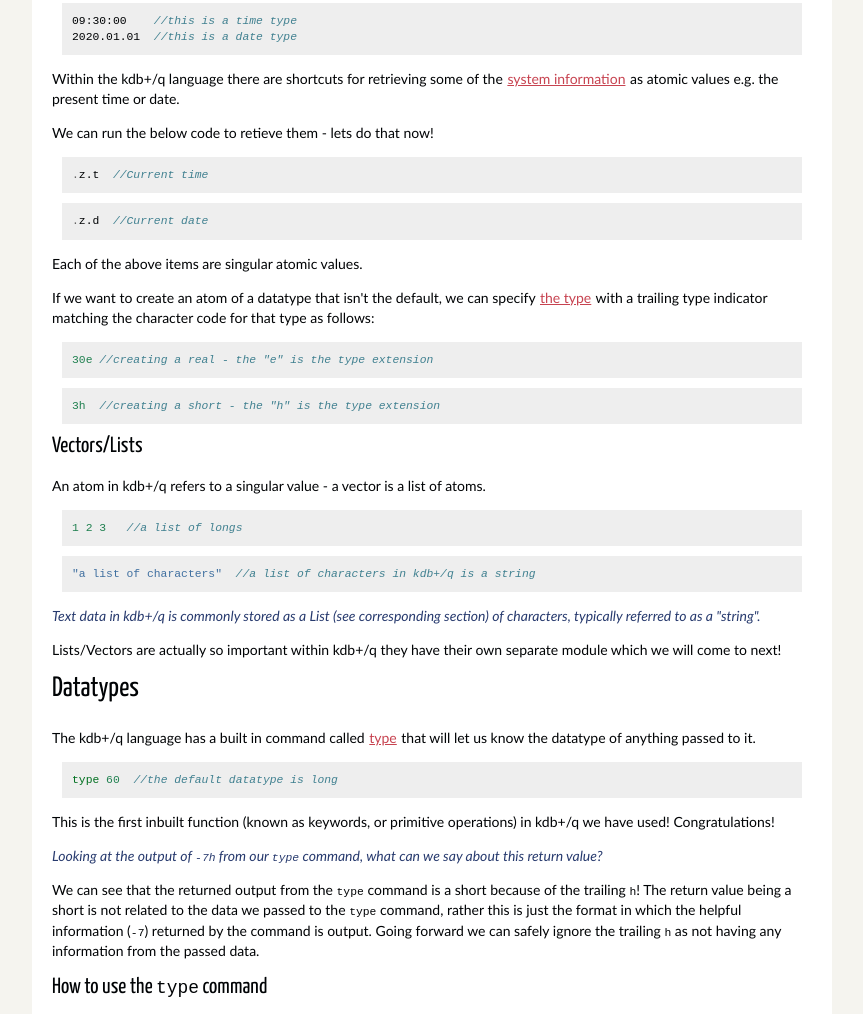
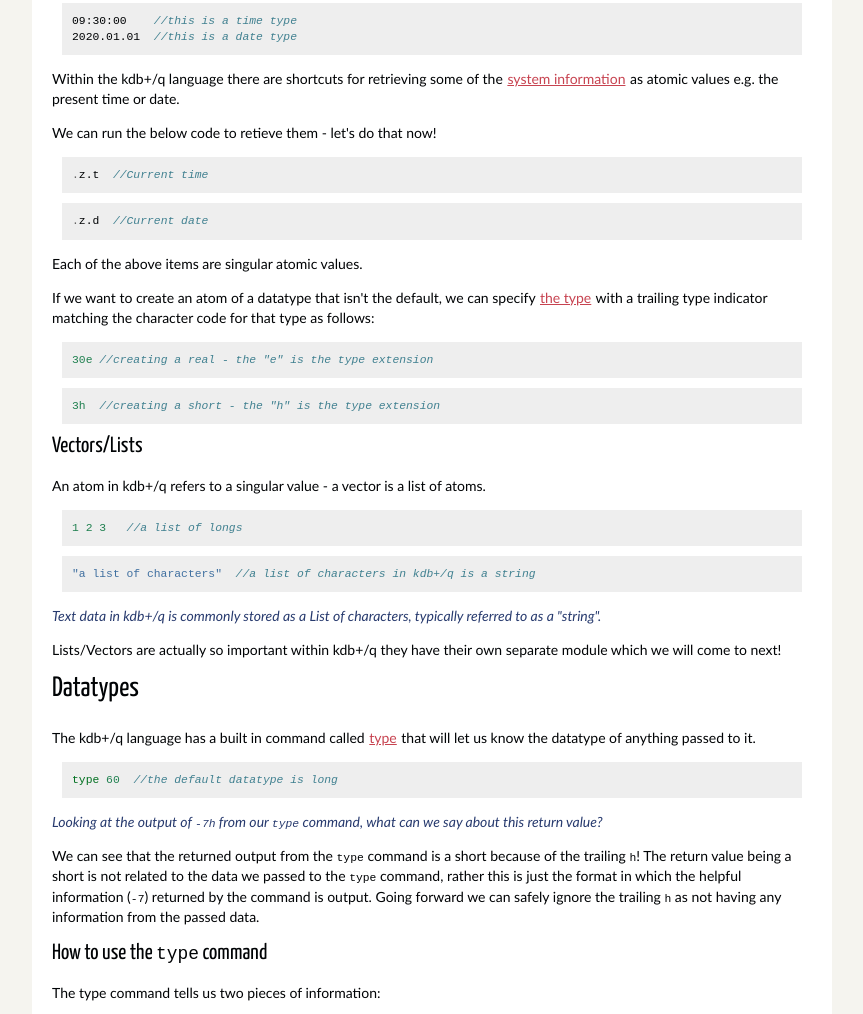
Before and after one commit to londonbreakout/londonbreakout.github.io, a plain HTML site: page atoms-and-primitives-in-kdbq.html in a window 1280 px wide. Shown: the part 418-1432 px from the top of the page, without its empty margins (208-1071 px from the left). Drawn offline with Linux system fonts and the light colour scheme; files whose address does not match are found by name.

Commit message:
Second deployment

```diff
--- a/atoms-and-primitives-in-kdbq.html
+++ b/atoms-and-primitives-in-kdbq.html
@@ -47,7 +47,7 @@
 </code></pre></div>
 
 <p>Within the kdb+/q language there are shortcuts for retrieving some of the <a href="https://code.kx.com/q/ref/dotz/">system information</a> as atomic values e.g. the present time or date. </p>
-<p>We can run the below code to retieve them - lets do that now! </p>
+<p>We can run the below code to retieve them - let's do that now! </p>
 <div class="highlight"><pre><span></span><code><span class="o">.</span><span class="n">z.t</span><span class="w">  </span><span class="c1">//Current time </span><span class="w"></span>
 </code></pre></div>
 
@@ -70,7 +70,7 @@
 <div class="highlight"><pre><span></span><code><span class="s2">&quot;a list of characters&quot;</span><span class="w">  </span><span class="c1">//a list of characters in kdb+/q is a string</span><span class="w"></span>
 </code></pre></div>
 
-<p style='color:#273a6e'><i> Text data in kdb+/q is commonly stored as a List (see corresponding section) of characters, typically referred to as a "string".</i></p>
+<p style='color:#273a6e'><i> Text data in kdb+/q is commonly stored as a List of characters, typically referred to as a "string".</i></p>
 
 <p>Lists/Vectors are actually so important within kdb+/q they have their own separate module which we will come to next!</p>
 <h1>Datatypes</h1>
@@ -78,7 +78,6 @@
 <div class="highlight"><pre><span></span><code><span class="nb">type</span><span class="w"> </span><span class="il">60</span><span class="w">  </span><span class="c1">//the default datatype is long </span><span class="w"></span>
 </code></pre></div>
 
-<p>This is the first inbuilt function (known as keywords, or primitive operations) in kdb+/q  we have used! Congratulations! </p>
 <p style='color:#273a6e'><i> Looking at the output of <code>-7h</code> from our <code>type</code> command, what can we say about this return value? </i></p>
 
 <p>We can see that the returned output from the <code>type</code> command is a short because of the trailing <code>h</code>! The return value being a short is not related to the data we passed to the <code>type</code> command, rather this is just the format in which the helpful information (<code>-7</code>) returned by the command is output. Going forward we can safely ignore the trailing <code>h</code> as not having any information from the passed data.</p>
```
Also changed, not shown: index.html (+1 -1 lines).
